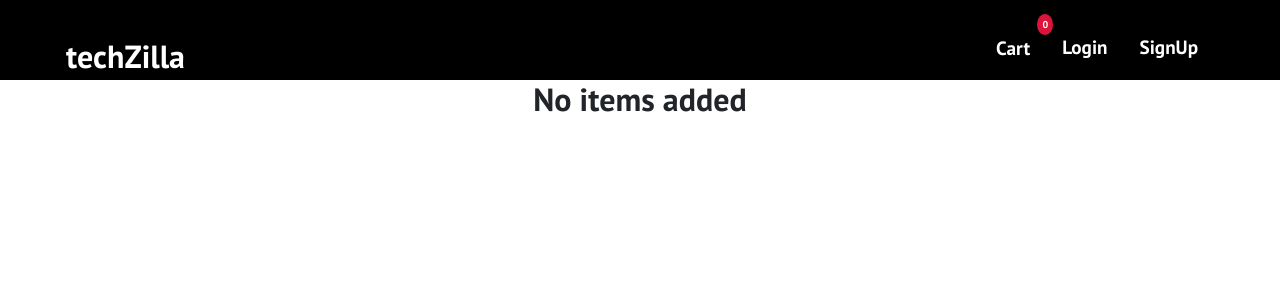
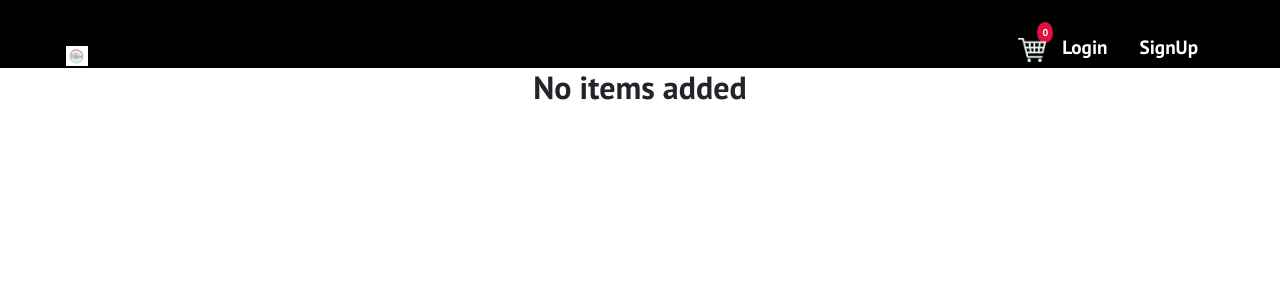
Before and after one commit to psagun/techzilla, a React (Create React App) app in the folder techzilla/: page /cart in a window 1280 px wide. Shown: the top 300 px of the page. Built offline with nearby package versions, Linux system fonts and the light colour scheme.

Commit message:
recent updates

```diff
--- a/techzilla/src/components/Cartlength.js
+++ b/techzilla/src/components/Cartlength.js
@@ -1,5 +1,5 @@
 import React, { Component } from 'react'
-import CartIcon from './assets/images/cart1.png'
+import CartIcon from './assets/images/cart.png'
 import { Link } from 'react-router-dom'
 import './Navbar.css';
 import {DataContext} from './Context'
--- a/techzilla/src/components/Navbar.css
+++ b/techzilla/src/components/Navbar.css
@@ -1,6 +1,6 @@
 .navbar {
     background: #000000;
-    height: 80px;
+    height: 68px;
     display: flex;
     justify-content: center;
     align-items: center;
@@ -13,7 +13,7 @@
   .navbar-container {
     display: flex;
     justify-content: space-between;
-    height: 80px;
+    height: 68px;
   }
 
   .container {
--- a/techzilla/src/components/Navbar.js
+++ b/techzilla/src/components/Navbar.js
@@ -1,15 +1,18 @@
-import { React, useState } from 'react'
-import { Link } from 'react-router-dom'
-import { FaBars, FaTimes } from 'react-icons/fa'
+import {React, useState} from 'react'
+import {Link} from 'react-router-dom'
+import {FaBars, FaTimes} from 'react-icons/fa'
 import './Navbar.css';
+import Cartlength from './Cartlength';
+import Logo from './assets/images/logo.JPG'
 
 //context API allows you to pass in properties \
 
 
 function Navbar() {
+
     const [click, setclick] = useState(false);
 
-    const handleClick = () => {
+    const handleClick = () =>{
         setclick(!click)
     }
     const closeMobileMenu = () => setclick(false);
@@ -21,24 +24,13 @@ function Navbar() {
              to='/'
              className="navbar-logo"
              onClick={closeMobileMenu}>
-                    techZilla
+                <img src={Logo} alt="" width="22"/>
             </Link>
             <div className="menu-icon" onClick={handleClick}>
-                    {click ? <FaTimes /> : <FaBars />}
+            {click ? <FaTimes /> : <FaBars/>}
             </div>
-                <ul className={click ? 'nav-menu active' : 'nav-menu'}>
-                    {/* Shopping cart */}
-                    <li className="nav-cart">
-                        <span>0</span>
-                        <Link
-                            to='/cart'
-                            className="nav-links"
-                            onClick={closeMobileMenu}>
-
-                            Cart
-                        </Link>
-                    </li>
-                    {/* Shopping cart */}
+            <ul className={click ? 'nav-menu active': 'nav-menu'}>
+                <Cartlength/>
              <li className="nav-item">
 
                 <Link
--- a/techzilla/src/components/cart/Cart.css
+++ b/techzilla/src/components/cart/Cart.css
@@ -5,7 +5,8 @@
 
 .cart{
     position: relative;
-    border: 1px solid #ccc;
+    border: 2px solid rgb(180, 177, 177);
+    border-radius: 50px;
 }
 .amount span{
     color: crimson;
@@ -19,14 +20,17 @@
     background: transparent;
     cursor: pointer;
 }
+
 .delete{
     position: absolute;
     top:0;
     right: 75px;
-    color: rgb(0, 0, 0);
+    color: rgb(243, 22, 22);
     cursor: pointer;
+    font-size: x-large;
     font-weight: 900;
 }
+
 .total{
     width: 100%;
     height: 50px;
@@ -43,6 +47,7 @@
     padding: 10px 25px;
 }
 .total h3{
+    background: rgb(38, 197, 65);
     margin-right: 240px;
-    color: crimson;
+    color: rgb(255, 255, 255);
 }
--- a/techzilla/src/components/details/Details.css
+++ b/techzilla/src/components/details/Details.css
@@ -47,7 +47,8 @@
     margin: 15px 0;
 }
 .box .cart{
-    background: #333;
+    background: rgb(21, 233, 21);
+    border-radius: 10px;
     color: white;
     text-decoration: none;
     padding: 10px 25px;
--- a/techzilla/src/components/homepage/Cart.js
+++ b/techzilla/src/components/homepage/Cart.js
@@ -3,6 +3,7 @@ import { DataContext } from '../Context'
 import { Link } from 'react-router-dom'
 import '../details/Details.css'
 import '../cart/Cart.css'
+import Delete from '../assets/images/del.png'
 
 export class Cart extends Component {
     static contextType = DataContext;
@@ -36,7 +37,7 @@ export class Cart extends Component {
                                             <button className="count" onClick={() => increase(item._id)}> + </button>
                                         </div>
                                     </div>
-                                    <div className="delete" onClick={() => removeProduct(item._id)}>[X]</div>
+                                    <div className="delete" onClick={() => removeProduct(item._id)}>X</div>
                                 </div>
                             </div>
                         ))
```
Lines whose indentation alone changed are shown as unchanged.
